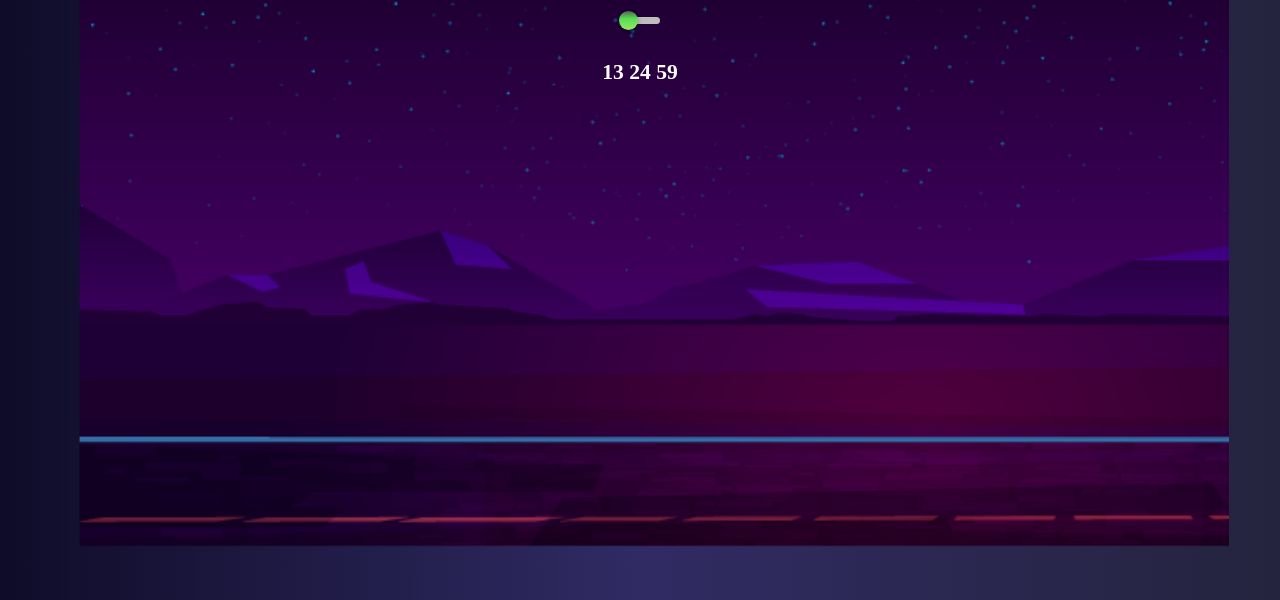
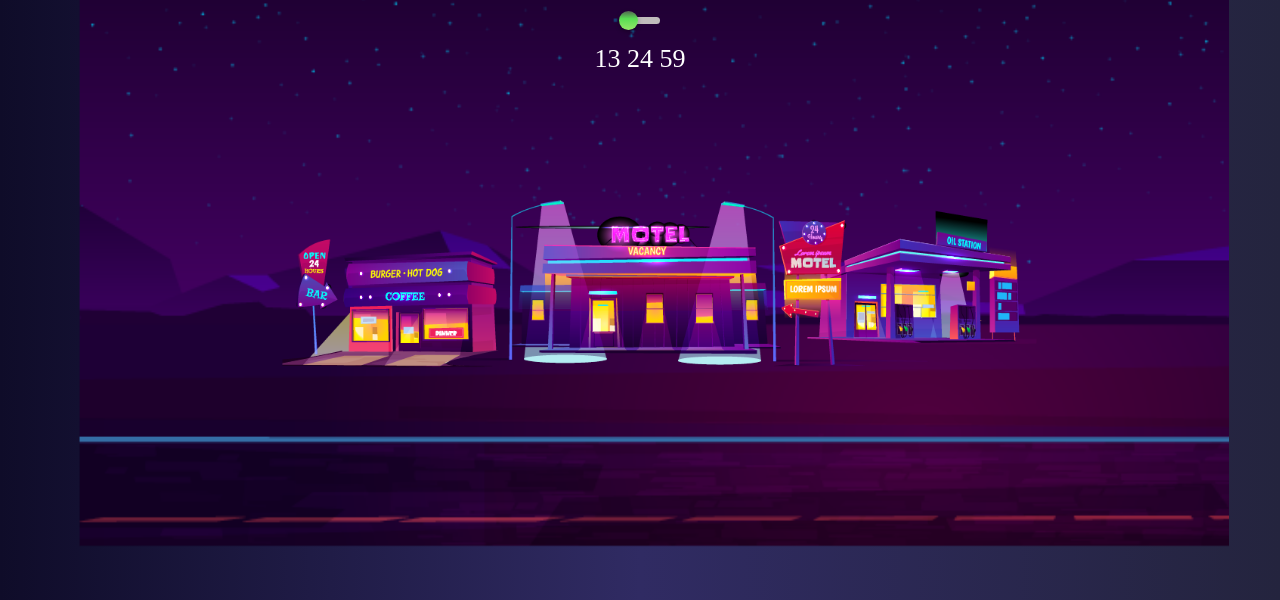
Before and after one commit to b-lesmart/4, a plain HTML site: page index.html in a window 1280 px wide. Shown: the part 200-800 px from the top of the page. Drawn offline with Linux system fonts and the light colour scheme.

Commit message:
Update index.html

```diff
--- a/index.html
+++ b/index.html
@@ -42,12 +42,16 @@
             <label for="checkbox"></label>
         </div>
 
+        <div class="imglayer">
+            <img src="./assets/Night_4.png" alt="shop" id="shops">
+        </div>
 
-        <h5>
+        <h7>
             <span class="hours">24</span>
             <span class="minutes">60</span>
             <span class="seconds">05</span>
-        </h5>
+        </h7>
+
     </div>
 
     <script src="./public/main.js"></script>
```
